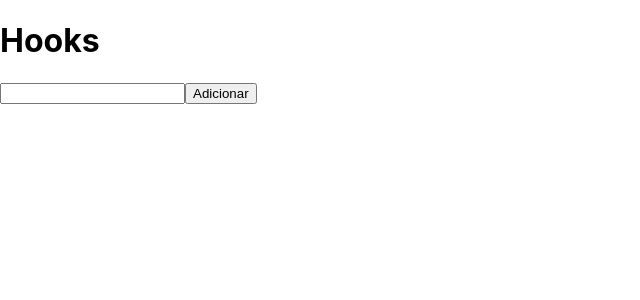
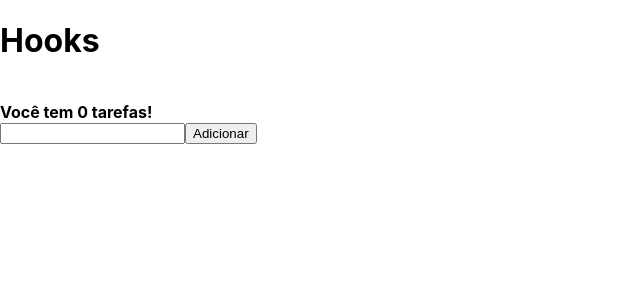
Before and after one commit to ByMaluf/Projeto_React, a React (Create React App) app: page / in a window 1280 px wide. Shown: the top 300 px of the page, without its empty margins (0-640 px from the left). Built offline with nearby package versions, Linux system fonts and the light colour scheme.

Commit message:
Utilizando Hooks - useMemo

```diff
--- a/src/App.js
+++ b/src/App.js
@@ -1,4 +1,4 @@
-import React, { useState, useEffect } from 'react';
+import React, { useState, useEffect, useMemo } from 'react';
 
 function App() {
   const [tarefas, setTarefas] = React.useState([
@@ -25,6 +25,8 @@
     setInput('');
   }
 
+  const totalTarefas = useMemo(() => tarefas.length, [tarefas])
+
   return (
     <React.Fragment>
       <h1>Hooks</h1>
@@ -34,6 +36,10 @@
           <li key={index}>{tarefa}</li>
         ))}
       </ul>
+
+      <br />
+
+      <strong>Você tem {totalTarefas} tarefas!</strong> <br />
 
       <input
         type="text"
```
Also changed, not shown: 1 other file (tests, documents, lock files or other folders).
